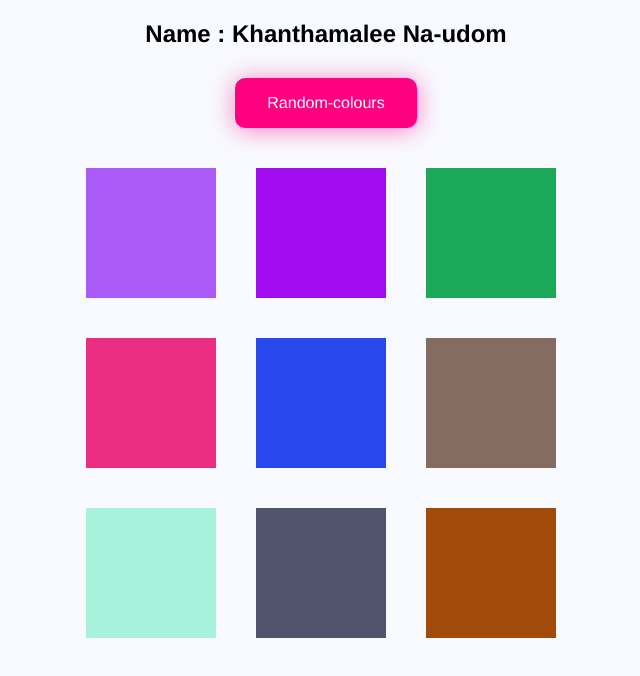
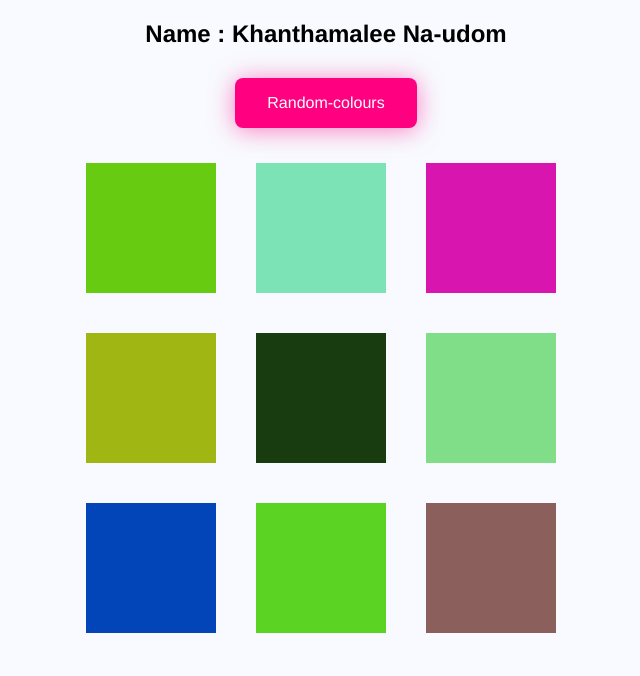
Before and after one commit to Khanthamalee/9-random-colours-squares, a React (Create React App) app: page / in a window 1280 px wide. Shown: the top 676 px of the page, without its empty margins (314-954 px from the left). Built offline with nearby package versions, Linux system fonts and the light colour scheme.

Commit message:
something change

```diff
--- a/package.json
+++ b/package.json
@@ -1,5 +1,5 @@
 {
-  "homepage": "https://Khanthamalee.github.io/9-random-colours-squares/",
+  "homepage": "https://Khanthamalee.github.io/9-random-colours-squares-no-connect-API/",
   "name": "random-cs",
   "version": "0.1.0",
   "private": true,
--- a/public/index.html
+++ b/public/index.html
@@ -13,10 +13,15 @@
     <link rel="manifest" href="%PUBLIC_URL%/manifest.json" />
     <title>React App</title>
   </head>
+
   <body>
-    <noscript>You need to enable JavaScript to run this app.</noscript>
-    <div id="root"></div>
-    <canvas id = "canvas" width="500" height="550"></canvas>
+    <center>
+      <noscript>You need to enable JavaScript to run this app.</noscript>
+
+        <div id="root"></div>
+          <canvas id = "canvas" width="500" height="550" ></canvas>
+
+            <h6 id ="token" style="color: #FFFFFF"></h6></center>
 
   </body>
 </html>
--- a/src/App.css
+++ b/src/App.css
@@ -49,12 +49,12 @@ body{
   font-size: 1em;
   padding: 1em 2em;
   margin-top: 10px;
-  margin-bottom: 20px;
+  margin-bottom: 15px;
   -webkit-appearance: none;
   appearance: none;
   background-color: #ff0081;
   color: #fff;
-  border-radius: 10px;
+  border-radius: 8px;
   border: none;
   cursor: pointer;
   position: relative;
--- a/src/App.js
+++ b/src/App.js
@@ -5,7 +5,9 @@ import './colours';
 function App() {
 
   return (
+    <div>
       <header className="App">
+
         <h2><center>
           Name : Khanthamalee Na-udom
         </center></h2>
@@ -13,6 +15,7 @@ function App() {
           <button class="bubbly-button" >Random-colours</button>
         </a>
       </header>
+    </div>
   );
 }
 export default App;
--- a/src/colours.js
+++ b/src/colours.js
@@ -1,4 +1,3 @@
-import { startTransition } from "react";
 
 //https://lnwquiz.com/post/1083/เขียนโค้ดสุ่มตัวเลขและตัวอักษรไม่ซ้ำด้วยภาษา-JavaScript?fbclid=IwAR21aBjcUH8jLsPVbB2l6YxGd1ToxUu89pDfrDx-vHwzppDIHwgHUNtsPRk
 function Randomcolours(length) {
@@ -15,21 +14,29 @@ function Randomcolours(length) {
     return result;
 }
 
-function squares(x,y,width,hight){
+function Squares(x,y,width,hight){
     // ดึงกราบแคนวาสที่สร้างจาก index.html
     let canvas = document.getElementById('canvas');
     // สร้างสี่เหลี่ยมเก็บไว้ในตัวแปร context
     let context = canvas.getContext('2d');
     // สร้างแถวสามแถวจากตัวแปร j
+    let token = '';
     for (let j=0; j<3; j++){
         // สร้างแถวสามคอลัมภ์จากตัวแปร i
         for (let i=0; i<3; i++){
             // เติมสีรูปสี่เหลี่ยมจาการสุ่มสี
             context.fillStyle = "#"+Randomcolours(6);
             context.fillRect(x+i*(width+40), y+j*(hight+40), width, hight);
+            token += j*10+i+context.fillStyle
+            console.log(j,i,context.fillStyle)
+            console.log(token)
+            document.getElementById("token").innerHTML = token;
             }
         }
         return context;
     }
 // จุดเริ่มต้นแกน x.y
-squares(10,20,130,130)
+Squares(10,20,130,130)
+
+
+//https://khanthamalee.github.io/9-random-colours-squares/
--- /dev/null
+++ b/src/constants/index.js
@@ -0,0 +1 @@
+export const API_URL = "http://localhost:8000/api/app_api/";
```
Also changed, not shown: src/components/callapi.js (added, +31 -0 lines).
